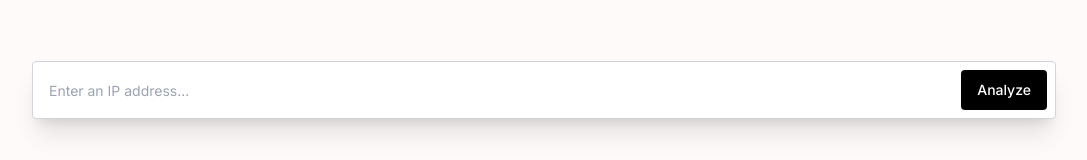
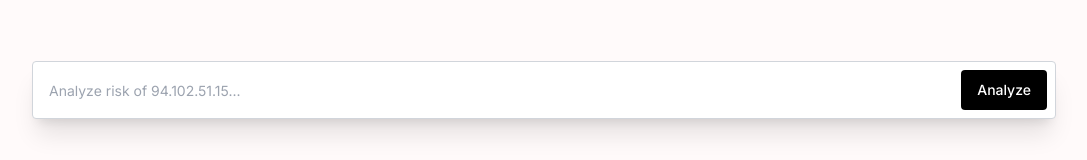
Before and after one commit to davidpm-19/ReputationCheck_GPT, a Next.js app: page / in a window 1280 px wide. Shown: the part 147-307 px from the top of the page, without its empty margins (96-1183 px from the left). Built offline with nearby package versions, Linux system fonts and the light colour scheme.

Commit message:
Update page.tsx

```diff
--- a/app/page.tsx
+++ b/app/page.tsx
@@ -40,7 +40,7 @@ export default function Chat() {
         <form onSubmit={handleSubmit} id='sub-form' className="top-0 w-full p-2 mb-8 border border-gray-300 rounded shadow-xl bg-white flex justify-between items-center">
           <Input
             value={input}
-            placeholder="Enter an IP address..."
+            placeholder="Analyze risk of 94.102.51.15..."
             onChange={handleInputChangeWithValidation}
             disabled={status !== 'awaiting_message'}
             className="w-[95%] p-2 rounded-none focus-visible:ring-0 focus-visible:ring-offset-0 border-0" />
```
